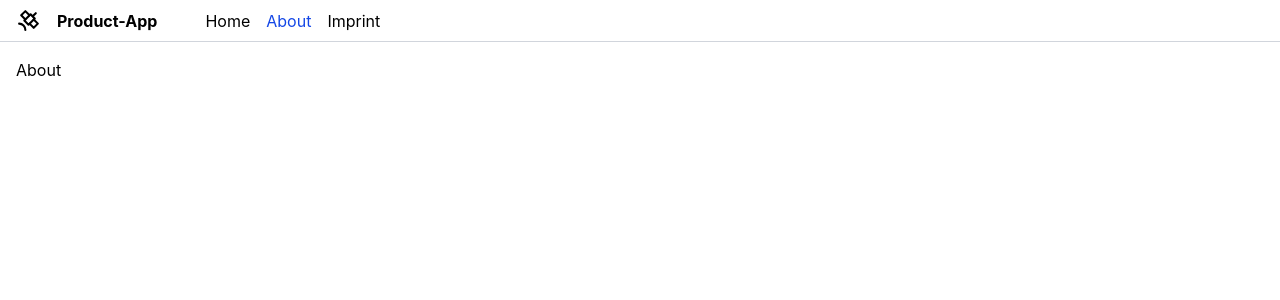
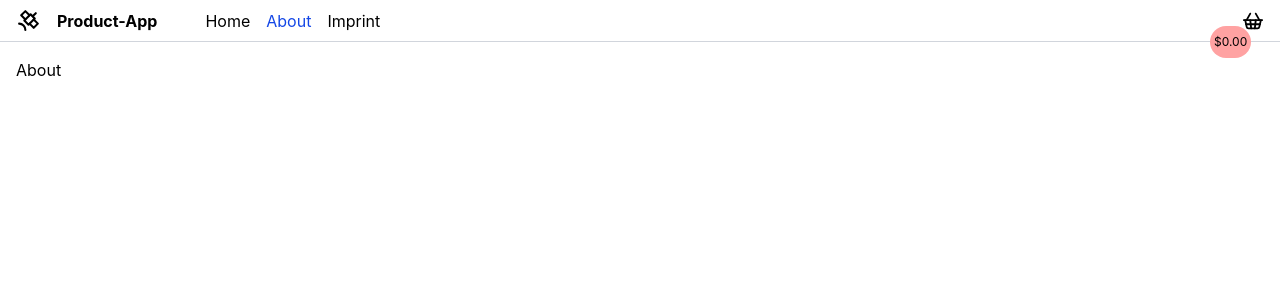
Before and after one commit to srutz/motd, a React (Vite) app: page /about in a window 1280 px wide. Shown: the top 300 px of the page. Built offline with nearby package versions, Linux system fonts and the light colour scheme.

Commit message:
card in menubar

```diff
--- a/src/Menubar.tsx
+++ b/src/Menubar.tsx
@@ -1,13 +1,27 @@
-import { LuSatellite } from "react-icons/lu"
+import { LuSatellite, LuShoppingBasket } from "react-icons/lu"
 import { NavLink } from "react-router"
+import { useCart } from "./Cart";
 
 export function Menubar() {
-    console.log("render menubar")
+    const { totalPrice } = useCart();
+    const priceFormatter = new Intl.NumberFormat('en-US', {
+        style: 'currency',
+        currency: 'USD'
+    })
+
     return (
     <div className="px-4 py-2 border-b border-gray-300 flex items-center gap-4">
         <LuSatellite size={25}></LuSatellite><span className="font-bold mr-8">Product-App</span>
         <NavLink to="/">Home</NavLink>
         <NavLink to="/about">About</NavLink>
         <NavLink to="/imprint">Imprint</NavLink>
+        <div className="grow"></div>
+        <div className="relative">
+            <LuShoppingBasket size={22}></LuShoppingBasket>
+            <div className="p-1 text-xs top-[16px] left-[-32px] absolute h-8 bg-red-300 rounded-full
+                    flex flex-col justify-center items-center">
+                {priceFormatter.format(totalPrice())}
+            </div>
+        </div>
     </div>
 )}
```
